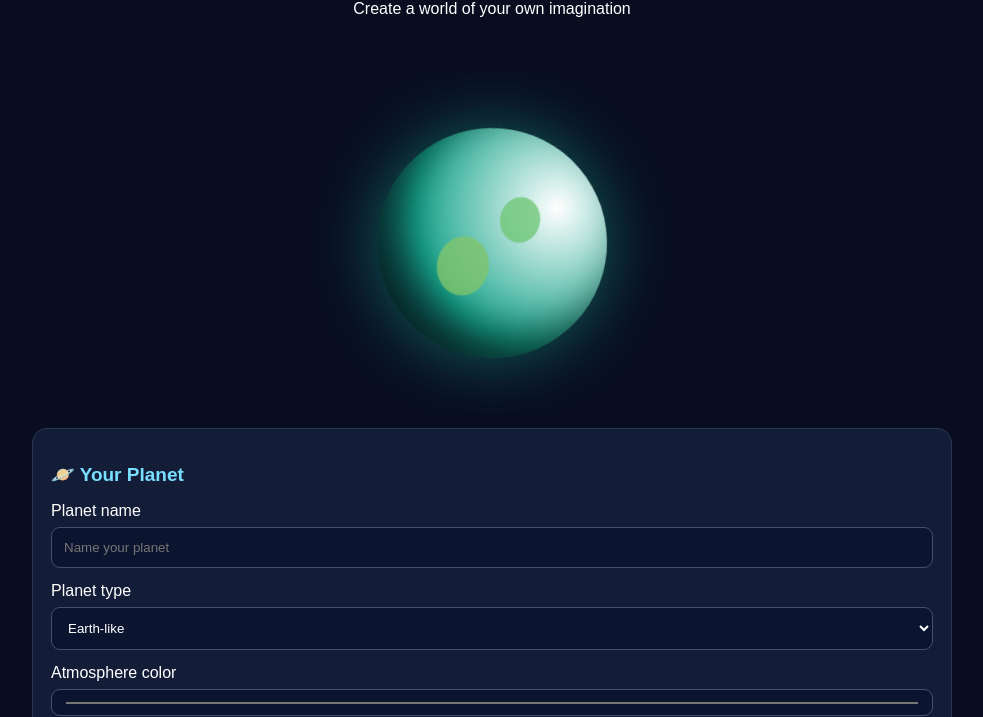
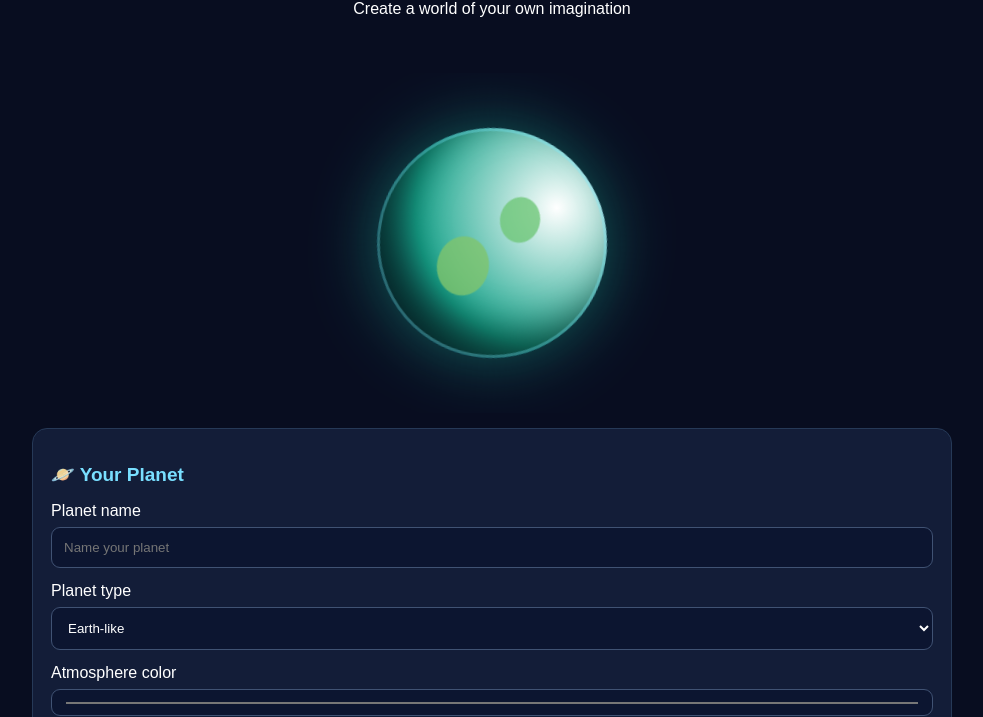
Before and after one commit to SohailTheGreat/planet-builder, a plain HTML site: page index.html in a window 1280 px wide. Shown: the part 83-800 px from the top of the page, without its empty margins (148-1131 px from the left). Drawn offline with Linux system fonts and the light colour scheme.

Commit message:
Adjust inset property for .planet pseudo-element

```diff
--- a/index.html
+++ b/index.html
@@ -28,7 +28,7 @@ main{max-width:950px;margin:auto;padding:15px}
 .planet:before{
   content:"";
   position:absolute;
-  inset:-9px;
+  inset:0;
   border-radius:50%;
   border:3px solid #75eaff55;
   box-shadow:
```
